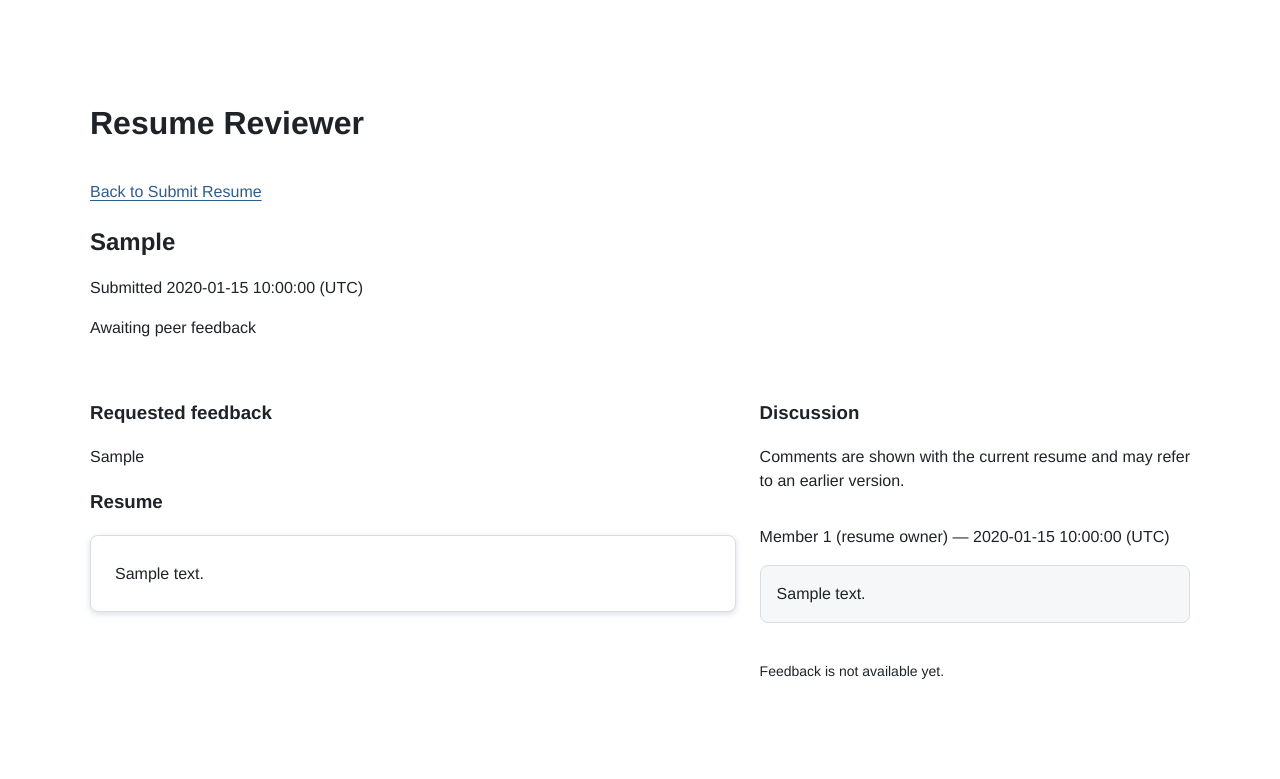
After one commit to Rimcheb/Resume_reviewer, a Flask app: template templates/view_resume.html in a window 1280 px wide. The commit adds this page. Shown: the top 779 px of the page. Run offline with Flask 3, Linux system fonts and the light colour scheme; the template is opened without the code that fills it: most values are stand-ins (such as "Sample title", 1, 10 or a date in 2020); some libraries are stand-ins or nearby versions.

Commit message:
Connect text resume submission and context
Co-authored-by: Amira S <amira@uni.minerva.edu>

```diff
--- a/backend/app.py
+++ b/backend/app.py
@@ -4,7 +4,7 @@ import os
 from flask import Flask, render_template
 from flask_wtf.csrf import CSRFError, CSRFProtect
 
-from backend import auth, database, sqlite_storage
+from backend import auth, database, resumes, sqlite_storage
 
 
 def csrf_error(error):
@@ -47,5 +47,6 @@ def create_app(config=None):
     CSRFProtect(application)
     application.register_error_handler(CSRFError, csrf_error)
     application.register_blueprint(auth.bp)
+    application.register_blueprint(resumes.bp)
     application.add_url_rule("/health", view_func=health)
     return application
--- a/static/style.css
+++ b/static/style.css
@@ -1,16 +1,7 @@
-:root {
-    --color-primary: #2f5d8a;
-    --color-text: #1f2328;
-    --color-background: #ffffff;
-    --color-surface: #f5f7f9;
-    --color-border: #d8dee4;
-    --font-body: Arial, sans-serif;
-    --space-3: 0.75rem;
-    --space-4: 1rem;
-    --space-6: 1.5rem;
-    --radius-md: 8px;
-}
+/* Load shared tokens once so page styles use the same design values. */
+@import url("tokens.css");
 
+/* Shared page defaults and content width can support additional pages. */
 body {
     margin: 0;
     font-family: var(--font-body);
@@ -22,8 +13,10 @@ body {
     max-width: 700px;
     margin: 60px auto;
     padding: var(--space-6);
+    overflow-wrap: anywhere;
 }
 
+/* Shared form controls also support future resume and comment forms. */
 form {
     display: flex;
     flex-direction: column;
@@ -34,15 +27,22 @@ form {
 }
 
 textarea {
+    min-width: 0;
     padding: var(--space-4);
-    border: 1px solid var(--color-border);
+    color: var(--color-text);
+    background: var(--color-input-background);
+    border: 1px solid var(--color-input-border);
     border-radius: var(--radius-md);
     font: inherit;
     resize: vertical;
 }
 
+/* Keep keyboard focus visible against the input background. */
 textarea:focus {
-    outline: 2px solid var(--color-primary);
+    border-color: var(--color-focus-border);
+    outline: 2px solid var(--color-focus-border);
+    outline-offset: 2px;
+    box-shadow: var(--focus-ring);
 }
 
 button {
@@ -54,18 +54,119 @@ button {
     font: inherit;
 }
 
+/* Match the visual state to the native disabled attribute in the HTML. */
 button:disabled {
     opacity: 0.6;
     cursor: not-allowed;
 }
 
 .note {
-    font-size: 0.875rem;
+    font-size: var(--text-sm);
 }
 
+/* Reduce outer spacing on narrow screens to leave room for the form. */
 @media (max-width: 600px) {
     .container {
         margin: 20px auto;
         padding: var(--space-4);
     }
 }
+
+.container.review-page { max-width: 1100px; }
+.resume-review .feedback-request { white-space: pre-wrap; }
+
+/* Review page sections reuse the shared container, form, and design variables. */
+.resume-review {
+    max-width: 1100px;
+    line-height: 1.5;
+}
+
+.resume-review section {
+    min-width: 0;
+}
+
+.resume-review .back-link {
+    color: var(--color-primary);
+    text-underline-offset: 0.2em;
+}
+
+.resume-review .back-link:focus-visible {
+    outline: 2px solid var(--color-primary);
+    outline-offset: 3px;
+}
+
+.resume-review section + section {
+    margin-top: var(--space-6);
+}
+
+/* Preserve pasted line breaks and wrap long text within narrow screens. */
+.resume-review .resume-text,
+.resume-review .comment-text {
+    white-space: pre-wrap;
+    overflow-wrap: anywhere;
+    padding: var(--space-4);
+    border: 1px solid var(--color-border);
+    border-radius: var(--radius-md);
+}
+
+/* Give plain resume text the spacing and surface of a document. */
+.resume-review .resume-text {
+    padding: var(--space-6);
+    background: var(--color-background);
+    line-height: 1.7;
+    box-shadow: 0 2px 6px var(--color-border);
+}
+
+.resume-review .comment-text {
+    background: var(--color-surface);
+}
+
+.resume-review .comment-list {
+    list-style: none;
+    margin: 0;
+    padding: 0;
+    display: flex;
+    flex-direction: column;
+    gap: var(--space-3);
+}
+
+/* Keep the editable field inside its form, including on mobile screens. */
+.resume-review textarea {
+    box-sizing: border-box;
+    width: 100%;
+    min-width: 0;
+}
+
+.resume-review form .note {
+    margin: 0;
+}
+
+/* Keep reading order on small screens; place feedback beside the document on desktop. */
+@media (min-width: 900px) {
+    .resume-review {
+        display: grid;
+        grid-template-columns: minmax(0, 3fr) minmax(0, 2fr);
+        grid-template-rows: auto auto 1fr;
+        gap: var(--space-6);
+        align-items: start;
+    }
+
+    .resume-review .review-header {
+        grid-column: 1 / -1;
+    }
+
+    .resume-review .review-header h2 {
+        margin-bottom: 0;
+    }
+
+    .resume-review .resume-section {
+        grid-column: 1;
+        grid-row: 2 / 4;
+    }
+
+    .resume-review .comments-section,
+    .resume-review .comment-form-section {
+        grid-column: 2;
+        margin-top: 0;
+    }
+}
--- /dev/null
+++ b/static/tokens.css
@@ -0,0 +1,59 @@
+/*
+ * Design tokens for the resume reviewer.
+ *
+ * These CSS variables are the single source of truth for colors, typography
+ * and spacing. Pages and components should use these variables instead
+ * of hard-coded values, so the visual style stays consistent and can be
+ * changed in one place.
+ *
+ * Served from static/ so Flask and local previews share these definitions.
+ * Usage:
+ *   <link rel="stylesheet" href="tokens.css">
+ *   .card { padding: var(--space-4); color: var(--color-text); }
+ */
+
+:root {
+  /* ---------- Colors ---------- */
+  --color-primary: #2f5d8a;        /* buttons, links, highlights */
+  --color-primary-hover: #244a6e;
+  --color-accent: #e0a458;         /* small accents */
+  --color-text: #1f2328;           /* main body text */
+  --color-text-muted: #5f6b76;     /* secondary text, dates, labels */
+  --color-background: #ffffff;     /* page background */
+  --color-surface: #f5f7f9;        /* cards, form panels */
+  --color-border: #d8dee4;
+  --color-error: #c0392b;
+  --color-success: #2e7d4f;
+
+  /* ---------- Form inputs (resume text areas, comment boxes) ---------- */
+  --color-input-background: #ffffff;  /* inside text inputs and text areas */
+  --color-input-border: #8c959f;      /* default input outline */
+  --color-focus-border: #2f5d8a;      /* input outline while typing in it */
+  --focus-ring: 0 0 0 3px rgba(47, 93, 138, 0.25); /* soft glow around a focused input */
+
+  /* ---------- Typography ---------- */
+  --font-heading: "Georgia", "Times New Roman", serif;
+  --font-body: "Helvetica Neue", Arial, sans-serif;
+
+  --text-xs: 0.75rem;   /* 12px */
+  --text-sm: 0.875rem;  /* 14px */
+  --text-md: 1rem;      /* 16px, base size */
+  --text-lg: 1.25rem;   /* 20px */
+  --text-xl: 1.5rem;    /* 24px */
+  --text-2xl: 2rem;     /* 32px, page titles */
+
+  --line-height-tight: 1.2;
+  --line-height-normal: 1.5;
+
+  /* ---------- Spacing (4px scale) ---------- */
+  --space-1: 0.25rem;  /* 4px */
+  --space-2: 0.5rem;   /* 8px */
+  --space-3: 0.75rem;  /* 12px */
+  --space-4: 1rem;     /* 16px */
+  --space-6: 1.5rem;   /* 24px */
+  --space-8: 2rem;     /* 32px */
+
+  /* ---------- Shape ---------- */
+  --radius-sm: 4px;
+  --radius-md: 8px;
+}
--- a/templates/account.html
+++ b/templates/account.html
@@ -3,6 +3,7 @@
 {% block content %}
 <h2>Your account</h2>
 <p>You are logged in as {{ g.user["email"] }}.</p>
+<p><a href="{{ url_for('resumes.new') }}">Submit a resume</a></p>
 <form method="post" action="{{ url_for('auth.logout') }}">
     <input type="hidden" name="csrf_token" value="{{ csrf_token() }}">
     <button type="submit">Log out</button>
--- a/templates/base.html
+++ b/templates/base.html
@@ -12,6 +12,7 @@
         <h1>Resume Reviewer</h1>
         {% if g.user %}
         <nav aria-label="Main navigation">
+            <a href="{{ url_for('resumes.new') }}">Submit a resume</a> |
             <a href="{{ url_for('auth.account') }}">Your account</a>
         </nav>
         {% endif %}
--- /dev/null
+++ b/templates/view_resume.html
@@ -0,0 +1,47 @@
+{% extends "base.html" %}
+{% block title %}Resume {{ resume.id }} | Resume Reviewer{% endblock %}
+{% block page_class %} review-page{% endblock %}
+{% block content %}
+<div class="resume-review">
+    <header class="review-header">
+        <p><a class="back-link" href="{{ url_for('resumes.new') }}">Back to Submit Resume</a></p>
+        <h2>{{ resume.target_field or "Review Resume" }}</h2>
+        <p>Submitted {{ resume.created_at }} (UTC)</p>
+        <p>{{ "Peer feedback received" if resume.has_peer_feedback else "Awaiting peer feedback" }}</p>
+    </header>
+
+    <section class="resume-section" aria-labelledby="resume-heading">
+        {% if resume.feedback_request %}
+        <h3>Requested feedback</h3>
+        <div class="feedback-request">{{ resume.feedback_request }}</div>
+        {% endif %}
+        <h3 id="resume-heading">Resume</h3>
+        <!-- Jinja escapes user text; CSS preserves line breaks. -->
+        <div class="resume-text">{{ resume.content }}</div>
+
+    </section>
+
+    <section class="comments-section" aria-labelledby="comments-heading">
+        <h3 id="comments-heading">Discussion</h3>
+        <p>Comments are shown with the current resume and may refer to an earlier version.</p>
+        <ul class="comment-list">
+            {% for comment in comments %}
+            <li>
+                <article id="comment-{{ comment.id }}">
+                    <p>Member {{ comment.author_id }}{% if comment.author_id == resume.user_id %} (resume owner){% endif %}
+                        — {{ comment.created_at }} (UTC)</p>
+                    <div class="comment-text">{{ comment.content }}</div>
+
+
+
+                </article>
+            </li>
+            {% else %}
+            <li class="note">No comments yet.</li>
+            {% endfor %}
+        </ul>
+    </section>
+
+    <p class="note">Feedback is not available yet.</p>
+</div>
+{% endblock %}
```
Also changed, not shown: backend/database.py (+13 -6 lines), backend/models.py (+9 -3 lines), backend/resumes.py (added, +70 -0 lines), backend/sqlite_storage.py (+58 -9 lines), backend/sqlite_upgrade.py (added, +91 -0 lines), design/tokens.css (+3 -58 lines), templates/submit_resume.html (+31 -27 lines), README.md.
